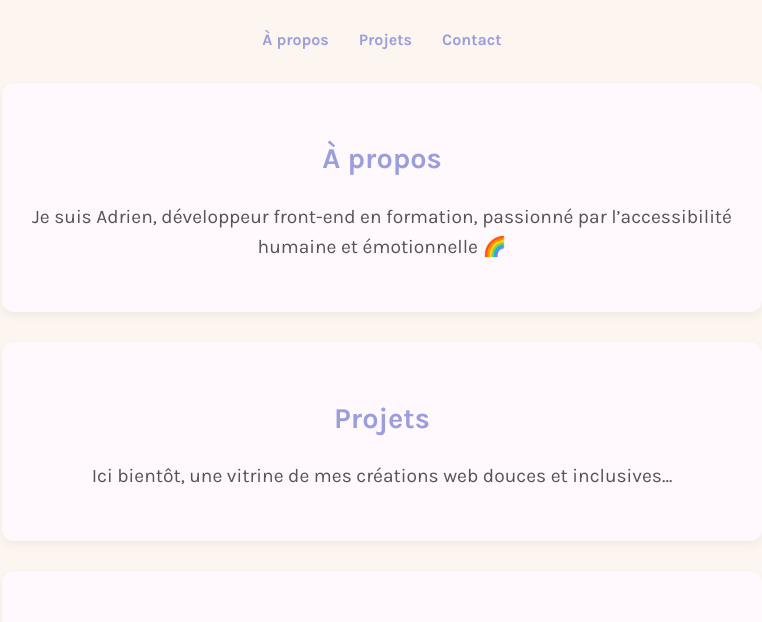
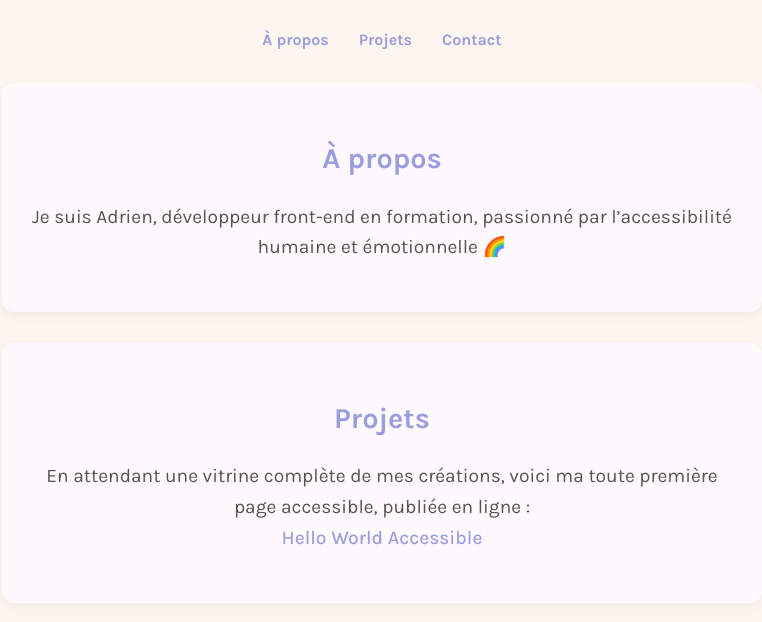
Before and after one commit to adriencf-dev/portfolio-developpeur, a plain HTML site: page index.html in a window 1280 px wide. Shown: the part 168-790 px from the top of the page, without its empty margins (258-1020 px from the left). Drawn offline with Linux system fonts and the light colour scheme.

Commit message:
Update index.html

```diff
--- a/index.html
+++ b/index.html
@@ -30,7 +30,13 @@
 
       <section id="projets">
         <h2>Projets</h2>
-        <p>Ici bientôt, une vitrine de mes créations web douces et inclusives…</p>
+        <p>
+        En attendant une vitrine complète de mes créations, voici ma toute première page accessible, publiée en ligne :
+        <br>
+        <a href="https://adriencf-dev.github.io/hello-world-accessible/" target="_blank" rel="noopener">
+        Hello World Accessible
+        </a>
+        </p>
       </section>
 
       <section id="contact">
```
